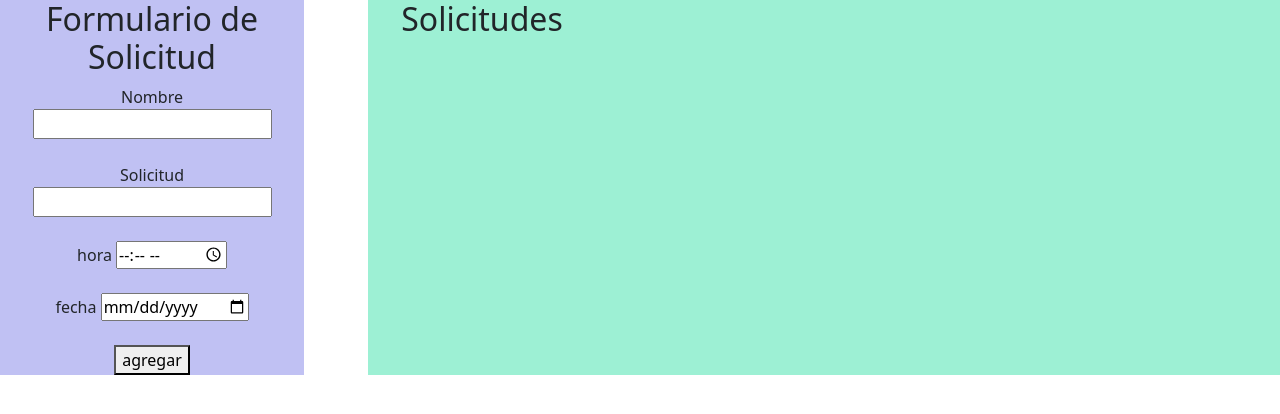
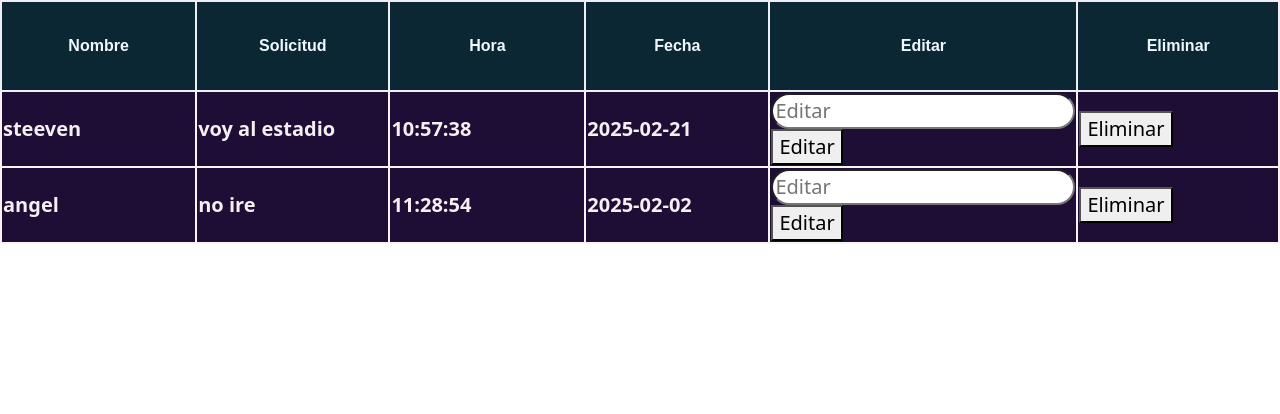
Before and after one commit to stevenzm22/lista-de-estudiantes, a website with bundled scripts: page PlantillaNode/public/pagina.html in a window 1280 px wide. Built offline with nearby package versions, Linux system fonts and the light colour scheme; data requests are answered from the project's data file.

Commit message:
creacion de pagina estudiante y profesor

```diff
--- a/PlantillaNode/db.json
+++ b/PlantillaNode/db.json
@@ -27,56 +27,22 @@
       "cedula": "5576",
       "contraseña": "55555",
       "rol": "estudiantes"
-    },
-    {
-      "id": "c06f",
-      "nombre": "",
-      "cedula": "",
-      "contraseña": "",
-      "rol": "estudiantes"
     }
   ],
   "solicitudes": [
     {
-      "id": "caab",
-      "nombre": "steven",
-      "solicitudes": "me dormi llego tarde",
-      "fecha": "2025-02-06"
+      "id": "2d77",
+      "nombre": "steeven",
+      "solicitudes": "voy  al estadio",
+      "hora": "10:57:38",
+      "fecha": "2025-02-21"
     },
     {
-      "id": "f70d",
-      "nombre": "",
-      "solicitudes": "",
-      "hora": "",
-      "fecha": ""
-    },
-    {
-      "id": "a55a",
-      "nombre": "",
-      "solicitudes": "",
-      "hora": "15:56",
-      "fecha": ""
-    },
-    {
-      "id": "495a",
-      "nombre": "moises",
-      "solicitudes": "ocupado",
-      "hora": "08:49",
-      "fecha": "2025-02-15"
-    },
-    {
-      "id": "0239",
-      "nombre": "",
-      "solicitudes": "",
-      "hora": "",
-      "fecha": ""
-    },
-    {
-      "id": "5ddc",
-      "nombre": "",
-      "solicitudes": "",
-      "hora": "",
-      "fecha": ""
+      "id": "4f28",
+      "nombre": "angel",
+      "solicitudes": "no ire",
+      "hora": "11:28:54",
+      "fecha": "2025-02-02"
     }
   ]
 }
--- a/PlantillaNode/public/index.js
+++ b/PlantillaNode/public/index.js
@@ -23,10 +23,10 @@ botonLogin.addEventListener("click",function () {
     datos.forEach(element => {
 
         if (element.nombre===nombreLogin.value && element.contraseña===contraseñaLogin.value && element.rol==="profesor") {
-            window.location.href="http://localhost:3004/pagina.html"
+            window.location.href="http://localhost:3005/pagina.html"
             alert("profe")
         } else  if (element.nombre===nombreLogin.value && element.contraseña===contraseñaLogin.value && element.rol==="estudiantes") {
-             window.location.href="http://localhost:3004/paginaestudy.html"
+             window.location.href="paginaestudy.html"
             alert("es estudiante")
         }{
 
--- a/PlantillaNode/public/pagina.html
+++ b/PlantillaNode/public/pagina.html
@@ -13,52 +13,24 @@
 </head>
 <body>
 
-<div id="contenedorGrande">
 
-    <div id="contenedor">
 
-        <div id="contenedor1">
 
-          <div id="formulario"></div>
-           <h2>Formulario de Solicitud</h2>
 
-           <section>
-                <label for="">Nombre</label>
-                <input type="text" id="nombreSolicitud">
-            </section>
-<br>
-            <section>
-                <label for="">Solicitud</label>
-                <input type="text" id="solicitudTareas">
-            </section>
-            <br>
+      <table id="tabla">
+        <tr>
+            <th>Nombre</th>
+            <th>Solicitud</th>
+            <th>Hora</th>
+            <th>Fecha</th>
+            <th>Editar</th>
+            <th>Eliminar</th>
+        </tr>
 
-            <section>
-                <label for="">hora</label>
-                <input type="time" id="horaTareas">
-            </section>
-            <br>
-            <section>
-                <label for="">fecha</label>
-                <input type="date" id="fechaTareas">
-            </section>
-            <br>
-            <button id="agregarTareas">agregar</button>
+      </table>
 
-        </div>
 
-        <div id="contenedor2">
-            <h2>Solicitudes</h2>
-            <div id="divNombre"></div>
-            <div id="divSolicitud"></div>
-            <div id="divHora"></div>
-            <div id="divFecha"></div>
 
-        </div>
-
-    </div>
-
-</div>
 
 
 <script type="module" src="pagina.js"></script>
--- a/PlantillaNode/public/pagina.js
+++ b/PlantillaNode/public/pagina.js
@@ -1,49 +1,56 @@
 import { postUsers,getUsers,updateUsers,deleteUser } from "./service/solicitudes.js"
-const nombreSolicitud=document.getElementById("nombreSolicitud")
-const solicitudTareas=document.getElementById("solicitudTareas")
-const horaTareas=document.getElementById("horaTareas")
-const fechaTareas=document.getElementById("fechaTareas")
-const agregarTareas=document.getElementById("agregarTareas")
+const tabla=document.getElementById("tabla")
 
-//div para tareas
-const divNombre=document.getElementById("divNombre")
-const divSolicitud=document.getElementById("divSolicitud")
-const divHora=document.getElementById("divHora")
-const divNdivFechaombre=document.getElementById("divFecha")
-
-
-agregarTareas.addEventListener("click", function () {
-    console.log(nombreSolicitud.value,solicitudTareas.value,fechaTareas.value);
-    postUsers(nombreSolicitud.value,solicitudTareas.value,horaTareas.value,fechaTareas.value)
-    mostrartareas()
-})
-
-    //mostrar las tareas
- async function mostrartareas() {
-
+ async function mostarSolicitudes() {
     const datos = await getUsers()
 
     datos.forEach(element => {
 
-        let MostarNombreTareas=document.createElement("p")
-        let mostarSoli=document.createElement("p")
-        let mostrarHora=document.createElement("p")
-        let mostrarfecha=document.createElement("p")
+
+        //creacion de etiquetas
+        let tr=document.createElement("tr")
+        let tdNombre=document.createElement("td")
+        let tdSolicitud=document.createElement("td")
+        let tdHora=document.createElement("td")
+        let tdFecha=document.createElement("td")
+        let inputEditar=document.createElement("input")
+            //creacion de contenedores
+        let tdEditar=document.createElement("td")
+        let tdEliminar=document.createElement("td")
+
+        //creacion de botones
+        let tdbtnEditar=document.createElement("button")
+        let tdbtnEliminar=document.createElement("button")
+                //nombre de los botones
+        tdbtnEditar.textContent="Editar"
+        tdbtnEliminar.textContent="Eliminar"
+            //los datos del db json
+
+        tdNombre.innerText=element.nombre
+        tdSolicitud.innerText=element.solicitudes
+        tdHora.innerText=element.hora
+        tdFecha.innerText=element.fecha
 
 
+            inputEditar.setAttribute("id","editarTareas")
+            inputEditar.setAttribute("placeholder","Editar")
 
-        //crear los contenido a las etiquetas
-
-        MostarNombreTareas.innerText= element.nombre
-        mostarSoli.innerText= element.solicitudes
-        mostrarHora.innerText= element.hora
-        mostrarfecha.innerText = element.fecha
+            //se imprima en la consola
+            tdEditar.appendChild(inputEditar)
+        tdEditar.appendChild(tdbtnEditar)
+        tdEliminar.appendChild(tdbtnEliminar)
 
 
+        tr.appendChild(tdNombre)
+        tr.appendChild(tdSolicitud)
+        tr.appendChild(tdHora)
+        tr.appendChild(tdFecha)
+        tr.appendChild(tdEditar)
+        tr.appendChild(tdEliminar)
 
-
-
-
+        tabla.appendChild(tr)
     });
 
 }
+
+mostarSolicitudes()
--- a/PlantillaNode/public/paginaPrin.css
+++ b/PlantillaNode/public/paginaPrin.css
@@ -1,24 +1,35 @@
+.tabla{
+    border: 2px solid #fafafd;
+
+    text-align: center;
+    margin: auto;
 
 
-#contenedor{
-    display: grid;
-    grid-template-columns: 1fr 3fr;
-    gap: 5%;
+
 }
+th{
+    border: 2px solid #eeeef3;
+    background-color: #0a2733;
+    color: aliceblue;
+    width:80px;
+    height: 90px;
+    font-family: Arial, Helvetica, sans-serif;
+    font-weight: bold;
+    text-align: center;
 
-#contenedor1{
-    display: flex;
-    flex-direction: column;
-    align-items: center;
-    text-align: center;
-    background-color: rgb(192, 193, 243);
+}
+td{
+    border: 2px solid #f8f4f4;
+    width: 280px;
+
+    font-size: 20px;
+    font-weight: bold;
+    color: rgba(248, 243, 243, 0.986);
+    background-color: rgb(30, 14, 54);
+
 
 }
 
-#contenedor2{
-    display: grid;
-    grid-template-columns: 1fr 1fr 1fr 1fr;
-    background-color: rgb(157, 240, 212);
-    text-align: center;
-
+#editarTareas{
+    border-radius: 20px;
 }
--- a/PlantillaNode/public/paginaestudy.css
+++ b/PlantillaNode/public/paginaestudy.css
@@ -0,0 +1,18 @@
+#form{
+   color: aliceblue;
+    align-items: center;
+    font-family: Arial, Helvetica, sans-serif;
+}
+
+.titulos{
+    text-align: center;
+    font-family:Impact, Haettenschweiler, 'Arial Narrow Bold', sans-serif;
+    color: aliceblue;
+}
+
+body{
+    background-image:url(img/fondo\ de\ formulario\ estudiantes.jpg) ;
+    background-size: cover;
+
+
+}
--- a/PlantillaNode/public/registro.css
+++ b/PlantillaNode/public/registro.css
@@ -32,3 +32,8 @@
     color: rgb(7, 7, 7);
 
 }
+
+body{
+    background-image: url(img/fondo\ de\ registro.jpg);
+    background-size: cover;
+}
--- a/PlantillaNode/public/service/solicitudes.js
+++ b/PlantillaNode/public/service/solicitudes.js
@@ -32,8 +32,6 @@ async function postUsers(nombre,solicitudes,hora,fecha) {
            solicitudes,
            hora,
            fecha
-
-
         };
 
 
@@ -73,9 +71,6 @@ async function updateUsers(nombre,solicitudes,hora,fecha,id)
             solicitudes,
             hora,
             fecha
-
-
-
         };
 
 
--- a/PlantillaNode/public/style.css
+++ b/PlantillaNode/public/style.css
@@ -40,3 +40,10 @@
 #a{
     color: rgb(11, 133, 240);
 }
+
+body{
+    background-image: url(img/fondo\ de\ login.jpg);
+    background-size: cover;
+    background-repeat: no-repeat;
+
+}
--- a/PlantillaNode/server.js
+++ b/PlantillaNode/server.js
@@ -14,7 +14,7 @@ app.get('/', (req, res) => {
 });
 
 
-const PORT = 3004;
+const PORT = 3005;
 
 app.listen(PORT, () => {
     console.log(`Servidor corriendo en http://localhost:${PORT}`);
```
Also changed, not shown: PlantillaNode/public/paginaestudy.html (+23 -20 lines), PlantillaNode/public/paginaestudy.js (added, +24 -0 lines), PlantillaNode/public/img/fondo de formulario estudiantes.jpg (added), PlantillaNode/public/img/fondo de login.jpg (added), PlantillaNode/public/img/fondo de registro.jpg (added).
